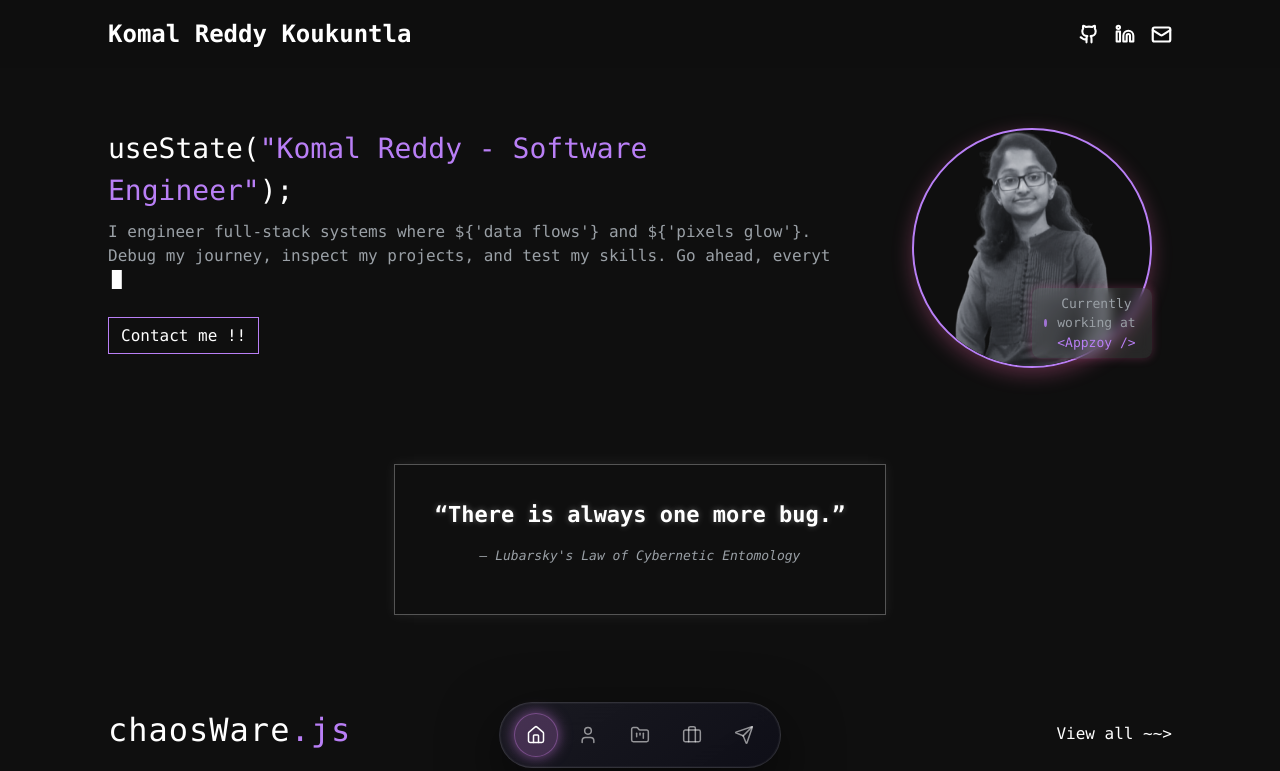
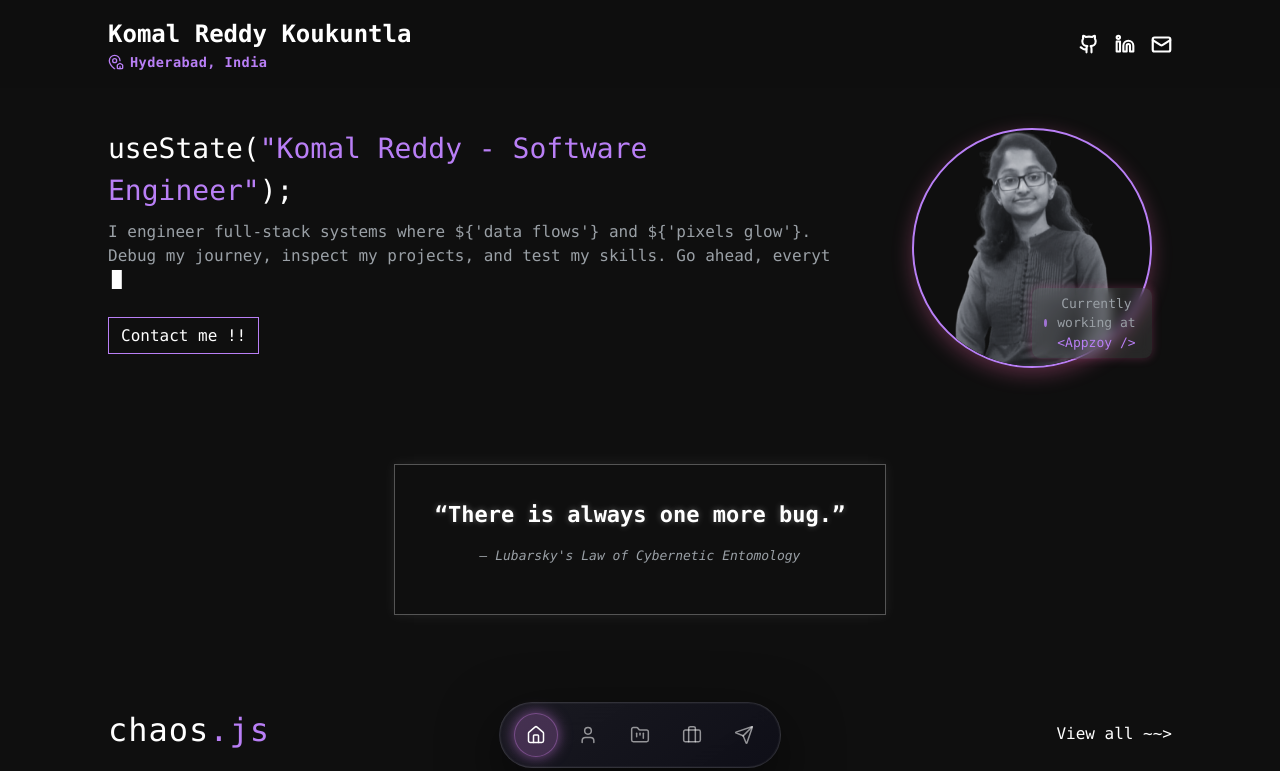
Before and after one commit to komalreddy3/Portfolio, a React (Create React App) app: page / in a window 1280 px wide. Shown: the top 771 px of the page. Built offline with nearby package versions, Linux system fonts and the light colour scheme.

Commit message:
feat: chaos crct, location

```diff
--- a/src/components/Header/Header.css
+++ b/src/components/Header/Header.css
@@ -157,3 +157,65 @@
   color: rgba(255, 255, 255, 0.95);
   transform: translateY(-1px);
 }
+
+
+.header-location {
+    display: flex;
+    align-items: center;
+    gap: 6px;
+    font-size: 0.85rem;
+    color: var(--accent); /* portfolio accent color */
+    animation: fadeSlideIn 0.6s ease forwards;
+}
+
+.location-icon {
+    stroke: var(--accent);
+    animation: bounce 1.5s infinite ease-in-out;
+}
+
+.location-text {
+    letter-spacing: 0.4px;
+}
+
+/* Desktop only text */
+.desktop-only {
+    display: inline;
+}
+
+/* Mobile only text */
+.mobile-only {
+    display: none;
+}
+
+/* bounce animation for pin */
+@keyframes bounce {
+    0%, 100% { transform: translateY(0); }
+    50% { transform: translateY(-2px); }
+}
+
+@keyframes fadeSlideIn {
+    from {
+        opacity: 0;
+        transform: translateY(-4px);
+    }
+    to {
+        opacity: 1;
+        transform: translateY(0);
+    }
+}
+
+/* Media Queries for mobile */
+@media (max-width: 768px) {
+    .desktop-only {
+        display: none;
+    }
+    .mobile-only {
+        display: inline;
+        font-size: 0.75rem; /* smaller text for mobile */
+    }
+    .header-root{
+      padding:0;
+      /* padding-top:2rem; */
+      padding-bottom: 2rem;
+    }
+}
--- a/src/components/Header/Header.js
+++ b/src/components/Header/Header.js
@@ -5,7 +5,7 @@ import './Header.css';
 import { Link } from 'react-router-dom';
 import { useLocation, useNavigate } from 'react-router-dom';
 import { Github, Linkedin, Mail } from "lucide-react";
-
+import { MapPinHouseIcon } from "lucide-react";
 const Header = () => {
     const navigate = useNavigate();
     const [scrolled, setScrolled] = useState(false);
@@ -38,7 +38,13 @@ const Header = () => {
             <div className="container-custom d-flex align-items-center justify-content-between">
                 <div className="header-brand"> <Link to="/" className="header-brand">
                     Komal Reddy Koukuntla
-                </Link></div>
+                </Link>
+                    <div className="header-location">
+                        <MapPinHouseIcon className="location-icon" size={16} />
+                        <span className="location-text desktop-only">Hyderabad, India</span>
+                        <span className="location-text mobile-only">Hyd,India</span>
+                    </div>
+                </div>
 
                 <div className="header-icons">
                     <a
--- a/src/components/Projects/Projects.js
+++ b/src/components/Projects/Projects.js
@@ -26,7 +26,7 @@ const Projects = () => {
             <div className="projects-header d-flex justify-content-between align-items-center">
                 <div className="projects-title-wrap">
                     <h2>
-                        <span className="section-title">chaosWare</span>
+                        <span className="section-title">chaos</span>
                         <span className="section-title-ext">.js</span>
                     </h2>
                 </div>
--- a/src/components/ProjectsPage/ProjectsPage.js
+++ b/src/components/ProjectsPage/ProjectsPage.js
@@ -30,7 +30,7 @@ const Projects = () => {
                 <div className="projects-header">
                     <h2 className="section-heading">
                         <span className="accent-ext">&lt;</span>
-                        <span className="section-title">ChaosWare&nbsp;</span>
+                        <span className="section-title">Chaos&nbsp;</span>
                         <span className="accent-ext">/&gt;</span>
                     </h2>
 
```
